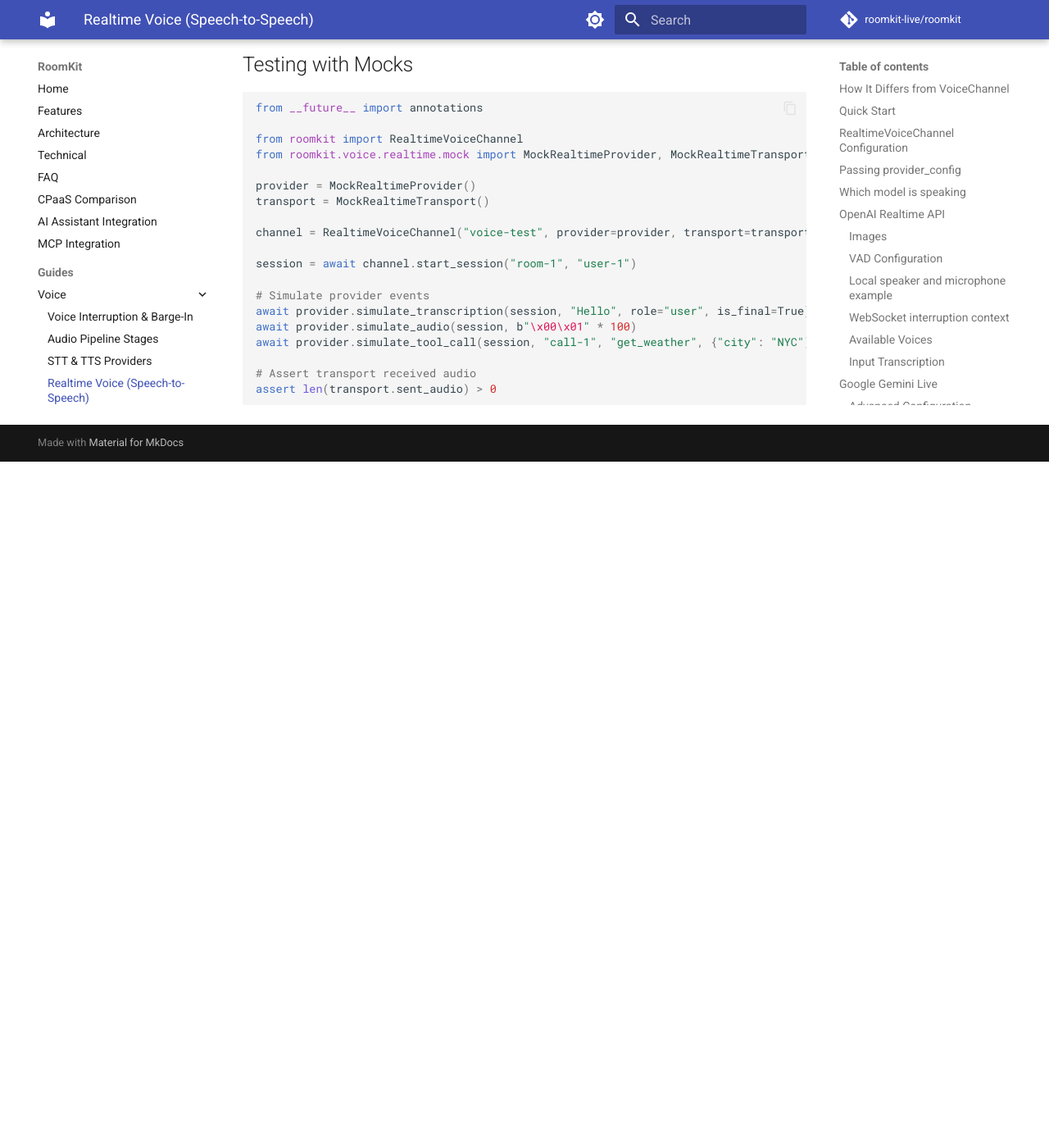
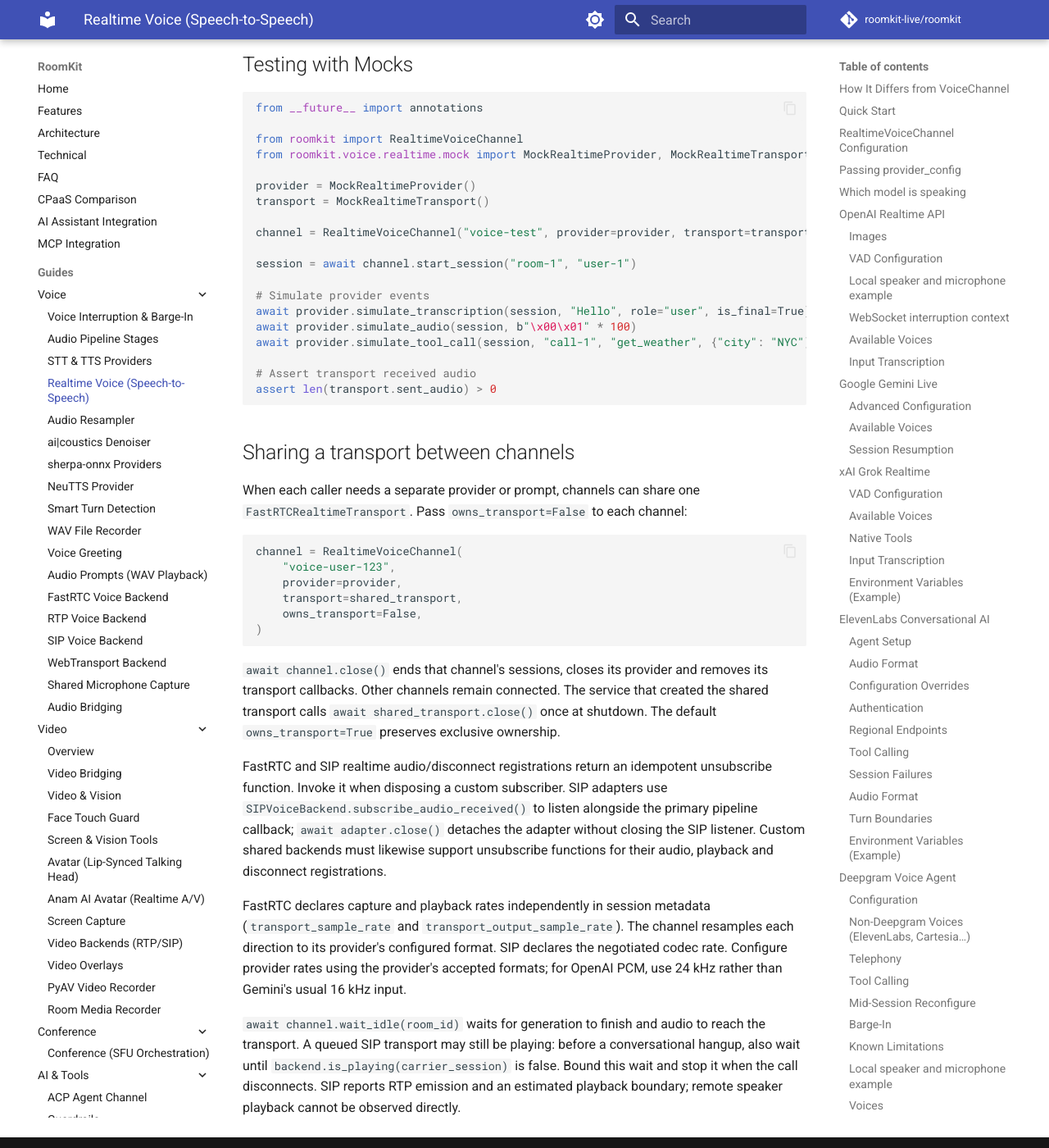
Before and after one commit to roomkit-live/roomkit-docs, an MkDocs documentation site: the page built from docs/guides/realtime-voice-providers.md, in a window 1280 px wide and 1400 px high, scrolled down 30720 px. Shown: the whole window at 82% size. Built offline with MkDocs 1.6.1 and Material for MkDocs 9.7.7, drawn with Linux system fonts in a browser that asks for light colours; comment, search, counter and statistics services are not loaded; before the commit the page ends 31283 px from its top, so only the background shows below that.

Commit message:
docs(voice): explain shared transport ownership and playback drain

````diff
--- a/docs/guides/realtime-voice-providers.md
+++ b/docs/guides/realtime-voice-providers.md
@@ -1283,3 +1283,42 @@ await provider.simulate_tool_call(session, "call-1", "get_weather", {"city": "NY
 # Assert transport received audio
 assert len(transport.sent_audio) > 0
 ```
+
+## Sharing a transport between channels
+
+When each caller needs a separate provider or prompt, channels can share one
+`FastRTCRealtimeTransport`. Pass `owns_transport=False` to each channel:
+
+```python
+channel = RealtimeVoiceChannel(
+    "voice-user-123",
+    provider=provider,
+    transport=shared_transport,
+    owns_transport=False,
+)
+```
+
+`await channel.close()` ends that channel's sessions, closes its provider and
+removes its transport callbacks. Other channels remain connected. The service
+that created the shared transport calls `await shared_transport.close()` once
+at shutdown. The default `owns_transport=True` preserves exclusive ownership.
+
+FastRTC and SIP realtime audio/disconnect registrations return an idempotent
+unsubscribe function. Invoke it when disposing a custom subscriber. SIP adapters
+use `SIPVoiceBackend.subscribe_audio_received()` to listen alongside the primary
+pipeline callback; `await adapter.close()` detaches the adapter without closing
+the SIP listener. Custom shared backends must likewise support unsubscribe
+functions for their audio, playback and disconnect registrations.
+
+FastRTC declares capture and playback rates independently in session metadata
+(`transport_sample_rate` and `transport_output_sample_rate`). The channel
+resamples each direction to its provider's configured format. SIP declares the
+negotiated codec rate. Configure provider rates using the provider's accepted
+formats; for OpenAI PCM, use 24 kHz rather than Gemini's usual 16 kHz input.
+
+`await channel.wait_idle(room_id)` waits for generation to finish and audio to
+reach the transport. A queued SIP transport may still be playing: before a
+conversational hangup, also wait until `backend.is_playing(carrier_session)` is
+false. Bound this wait and stop it when the call disconnects. SIP reports RTP
+emission and an estimated playback boundary; remote speaker playback cannot be
+observed directly.
````
